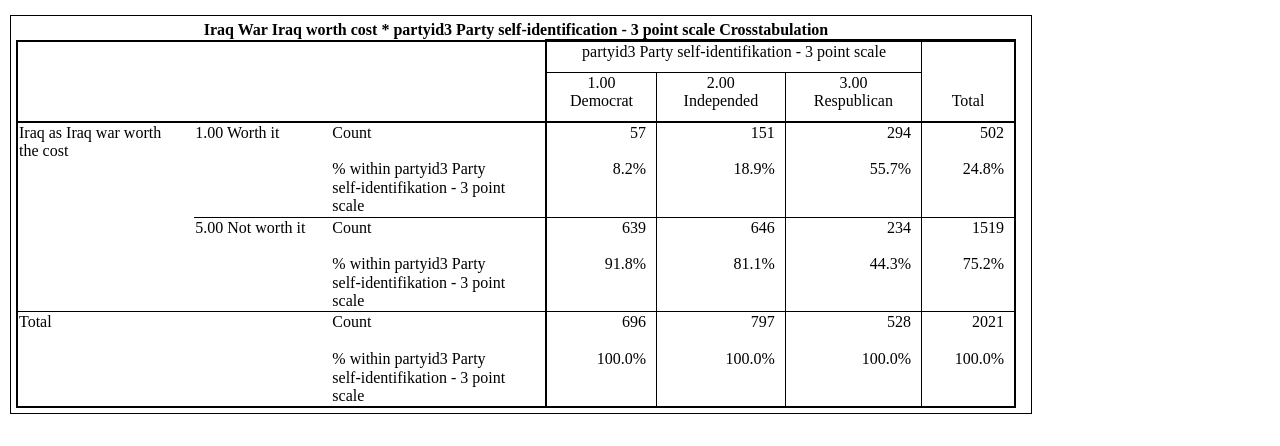
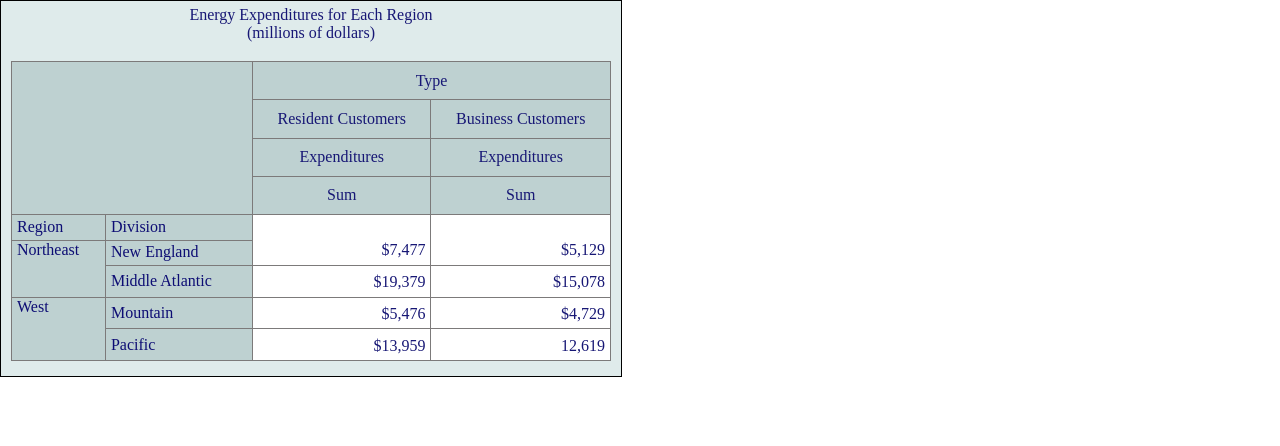
Before and after one commit to deshk0/homework1, a plain HTML site: page lesson 9/index.html in a window 1280 px wide. Drawn offline with nearby package versions, Linux system fonts and the light colour scheme.

Commit message:
Add files via upload

```diff
--- a/lesson 9/index.html
+++ b/lesson 9/index.html
@@ -10,53 +10,64 @@
     <title>Document</title>
 </head>
 <body>
+ <div>
+ <caption>Energy Expenditures for Each Region <br>(millions of dollars)<br><br></caption>
+<table class="table">
+<tr>
+    <th colspan="2" rowspan="4" class="th1"> </th>
+    <th colspan="2"class="th1 ">Type</th>
 
-    <div class="table-box">
-        <table class="table">
-            <caption><strong>Iraq War Iraq worth cost * partyid3 Party self-identification - 3 point scale Crosstabulation</strong></caption>
-            <thead>
-                <tr>
-                    <th colspan="3" rowspan="2" style="border: 2px solid black;"></th>
-                    <th colspan="3" style="border-top: 3px solid black; border-left: 2px solid black">partyid3 Party self-identifikation - 3 point scale</th>
-                    <th rowspan="2" class="block2" style="border-right: 2px solid black; border-top: 3px solid black; border-bottom: 2px solid black">Total</th>
-                </tr>
 
-                <tr>
-                    <th style="border-left: 2px solid black; border-bottom: 2px solid black">1.00<br>Democrat</th>
-                    <th style="border-bottom: 2px solid black">2.00<br>Independed</th>
-                    <th style="border-bottom: 2px solid black">3.00<br>Respublican</th>
-                </tr>
-            </thead>
-            <tbody>
-                <tr>
-                    <td rowspan="2" class="block1" style="border-left: 2px solid black">Iraq as Iraq war worth<br> the cost</td>
-                    <td style="border-left: hidden" class="block1">1.00 Worth it</td>
-                    <td style="border-left: hidden">Count<br><br>% within partyid3 Party<br> self-identifikation - 3 point<br>scale</td>
-                    <td class="block3" style="border-left: 2px solid black">57<br><br>8.2%</td>
-                    <td class="block3">151<br><br>18.9%</td>
-                    <td class="block3">294<br><br>55.7%</td>
-                    <td class="block3" style="border-right: 2px solid black">502<br><br>24.8%</td>
-                </tr>
-                <tr>
-                    <td style="border-left: hidden" class="block1">5.00 Not worth it</td>
-                    <td style="border-left: hidden">Count<br><br>% within partyid3 Party<br> self-identifikation - 3 point<br>scale</td>
-                    <td class="block3" style="border-left: 2px solid black">639<br><br>91.8%</td>
-                    <td class="block3">646<br><br>81.1%</td>
-                    <td class="block3">234<br><br>44.3%</td>
-                    <td class="block3" style="border-right: 2px solid black">1519<br><br>75.2%</td>
-                </tr>
-            </tbody>
-            <tfoot>
-                <tr><td colspan="2" class="block1" style="border-left: 2px solid black; border-bottom: 2px solid black">Total</td>
-                    <td style="border-left: hidden; border-bottom: 2px solid black">Count<br><br>% within partyid3 Party<br> self-identifikation - 3 point<br>scale</td>
-                    <td class="block3" style="border-left: 2px solid black; border-bottom: 2px solid black">696<br><br>100.0%</td>
-                    <td class="block3" style="border-bottom: 2px solid black">797<br><br>100.0%</td>
-                    <td class="block3" style="border-bottom: 2px solid black">528<br><br>100.0%</td>
-                    <td class="block3" style="border-bottom: 2px solid black; border-right: 2px solid black">2021<br><br>100.0%</td>
-                </tr>
-            </tfoot>
-        </table>
-    </div>
+</tr>
+<tr>
+        <th class="th1">Resident Customers</th>
+        <th class="th1">Business Customers</th>
+
+
+</tr>
+<tr>
+        <th class="th1">Expenditures</th>
+        <th class="th1">Expenditures</th>
+
+
+</tr>
+<tr>
+        <th class="th1">Sum</th>
+        <th class="th1">Sum</th>
+
+</tr>
+<tr>
+    <td class="td1">Region</td>
+    <td class="td1">Division</td>
+    <td rowspan="2" class="td2">$7,477</td>
+    <td rowspan="2" class="td2">$5,129</td>
+</tr>
+<tr>
+    <td rowspan="2" class="td1 text1">Northeast</td>
+    <td class="td1">New England</td>
+
+</tr>
+<tr>
+    <td class="td1">Middle Atlantic</td>
+    <td class="td2">$19,379</td>
+    <td class="td2">$15,078</td>
+</tr>
+<tr>
+    <td rowspan="2" class="td1 text1">West</td>
+    <td class="td1">Mountain</td>
+    <td class="td2">$5,476</td>
+    <td class="td2">$4,729</td>
+</tr>
+<tr>
+
+  <td class="td1">Pacific</td>
+  <td class="td2">$13,959</td>
+  <td class="td2">12,619</td>
+</tr>
+
+
+</table>
+</div>
 
 </body>
 </html>
--- a/lesson 9/style.css
+++ b/lesson 9/style.css
@@ -1,40 +1,50 @@
-.table-box{
-    border: 1px solid #000;
-    border-collapse: collapse;
-    border-width: 70%;
-    margin-left: 10px;
-    margin-top: 15px;
-    padding: 5px;
-    width: 1010px;
+caption{
+    text-align: center;
+}
+div{
+    border: 1px solid black;
+    width: 600px;
+    padding: 5px 10px 15px 10px;
+    text-align: center;
+    background-color: rgb(223, 235, 235);
+    color: rgb(23, 23, 117)
 }
 
 .table{
+    border-color:  rgb(87, 14, 14);
     border-collapse: collapse;
-    width: 1000px
+    width: 600px;
+    height: 300px;
 }
 
-.table th{
+.th1{
     font-weight: normal;
-    padding-bottom: 10px;
-    border: 1px solid #000;
+    padding: 5px 0px 5px 0px;
+    border: 1px solid rgb(124, 122, 122);
+    background-color: rgba(177, 199, 199, 0.705);
+
 }
 
-.table td{
+.td1{
     word-break: break-all;
-    border: 1px solid #000;
+    border: 1px solid rgb(124, 122, 122);
+    padding: 0px 0px 0px 5px;
+    color: rgb(13, 13, 116);
+    text-align: left;
+    background-color: rgba(177, 199, 199, 0.705);
+
 }
-
-.block1{
+.td2{
+    word-break: break-all;
+    border: 1px solid rgb(124, 122, 122);
+    text-align: right;
+    vertical-align: bottom;
+    padding: 0px 5px 5px 0px;
+    background-color: rgb(255, 255, 255);
+}
+.text1{
     vertical-align: top;
 }
-
-.block2{
-    vertical-align: bottom;
-    width: 90px;
+.text2{
+    vertical-align: 50%
 }
-
-.block3{
-    vertical-align: top;
-    text-align: right;
-    padding-right: 10px;
-}
```
